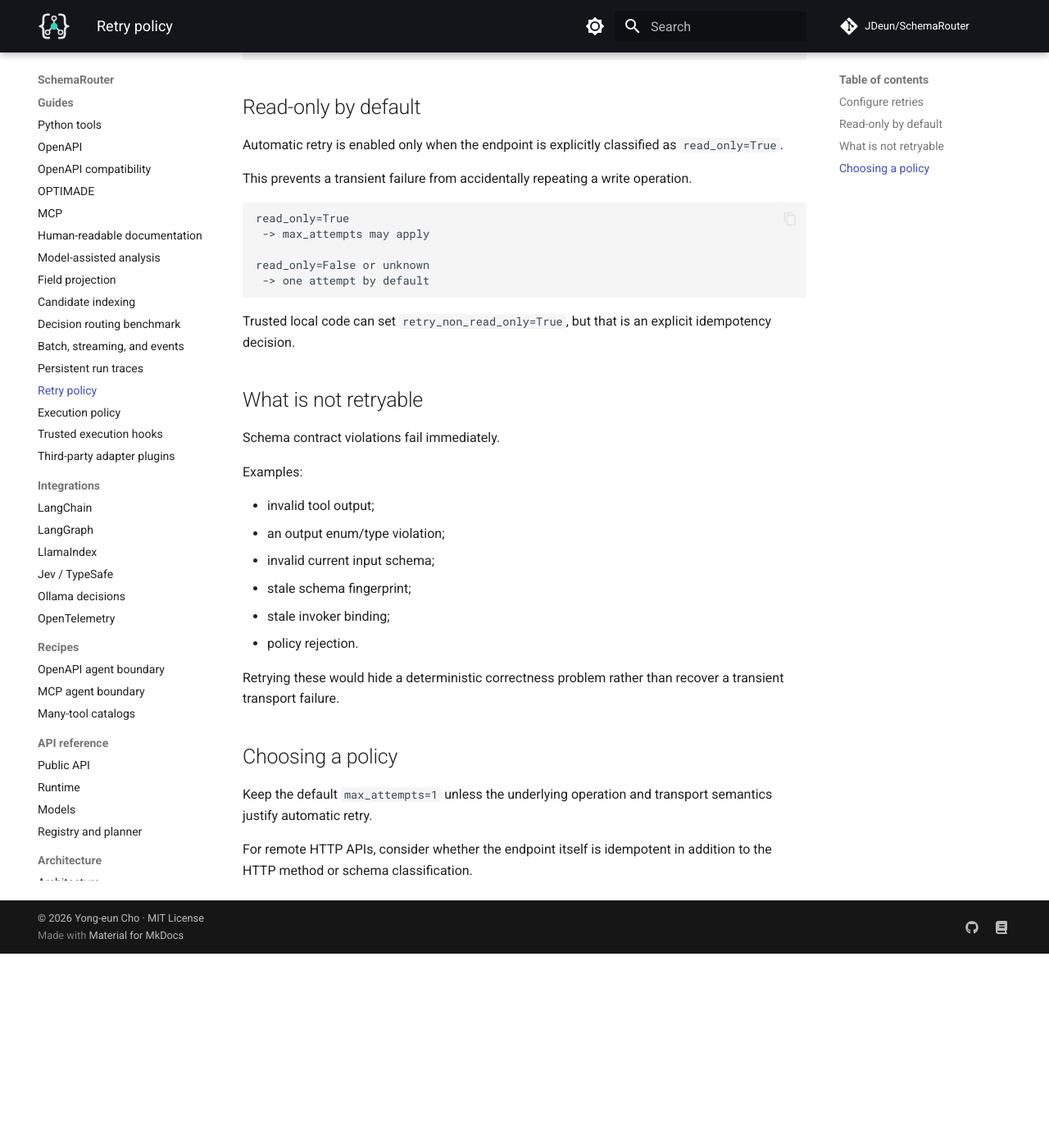
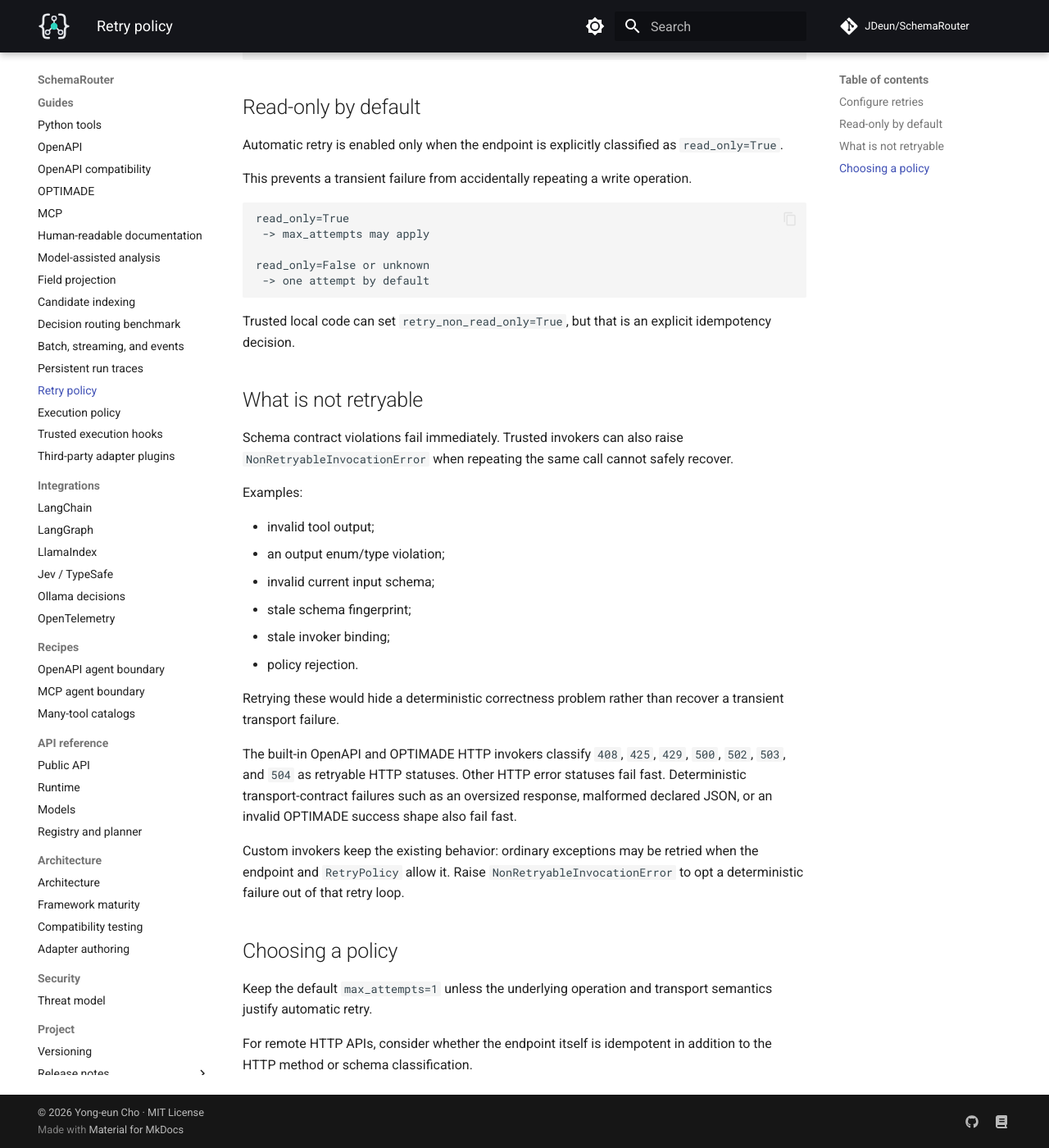
Before and after one commit to JDeun/SchemaRouter, an MkDocs documentation site: the page built from docs/guides/retry.md, in a window 1280 px wide and 1400 px high, scrolled down 489 px. Shown: the whole window at 82% size. Built offline with MkDocs 1.6.1 and Material for MkDocs 9.7.7, drawn with Linux system fonts in a browser that asks for light colours; comment, search, counter and statistics services are not loaded; before the commit the page ends 1652 px from its top, so only the background shows below that.

Commit message:
docs: document transient-aware retry classification

```diff
--- a/docs/guides/retry.md
+++ b/docs/guides/retry.md
@@ -37,7 +37,8 @@ Trusted local code can set `retry_non_read_only=True`, but that is an explicit i
 
 ## What is not retryable
 
-Schema contract violations fail immediately.
+Schema contract violations fail immediately. Trusted invokers can also raise
+`NonRetryableInvocationError` when repeating the same call cannot safely recover.
 
 Examples:
 
@@ -51,6 +52,15 @@ Examples:
 Retrying these would hide a deterministic correctness problem rather than recover a transient
 transport failure.
 
+The built-in OpenAPI and OPTIMADE HTTP invokers classify `408`, `425`, `429`, `500`,
+`502`, `503`, and `504` as retryable HTTP statuses. Other HTTP error statuses fail fast.
+Deterministic transport-contract failures such as an oversized response, malformed declared JSON,
+or an invalid OPTIMADE success shape also fail fast.
+
+Custom invokers keep the existing behavior: ordinary exceptions may be retried when the endpoint and
+`RetryPolicy` allow it. Raise `NonRetryableInvocationError` to opt a deterministic failure out of
+that retry loop.
+
 ## Choosing a policy
 
 Keep the default `max_attempts=1` unless the underlying operation and transport semantics justify
```
